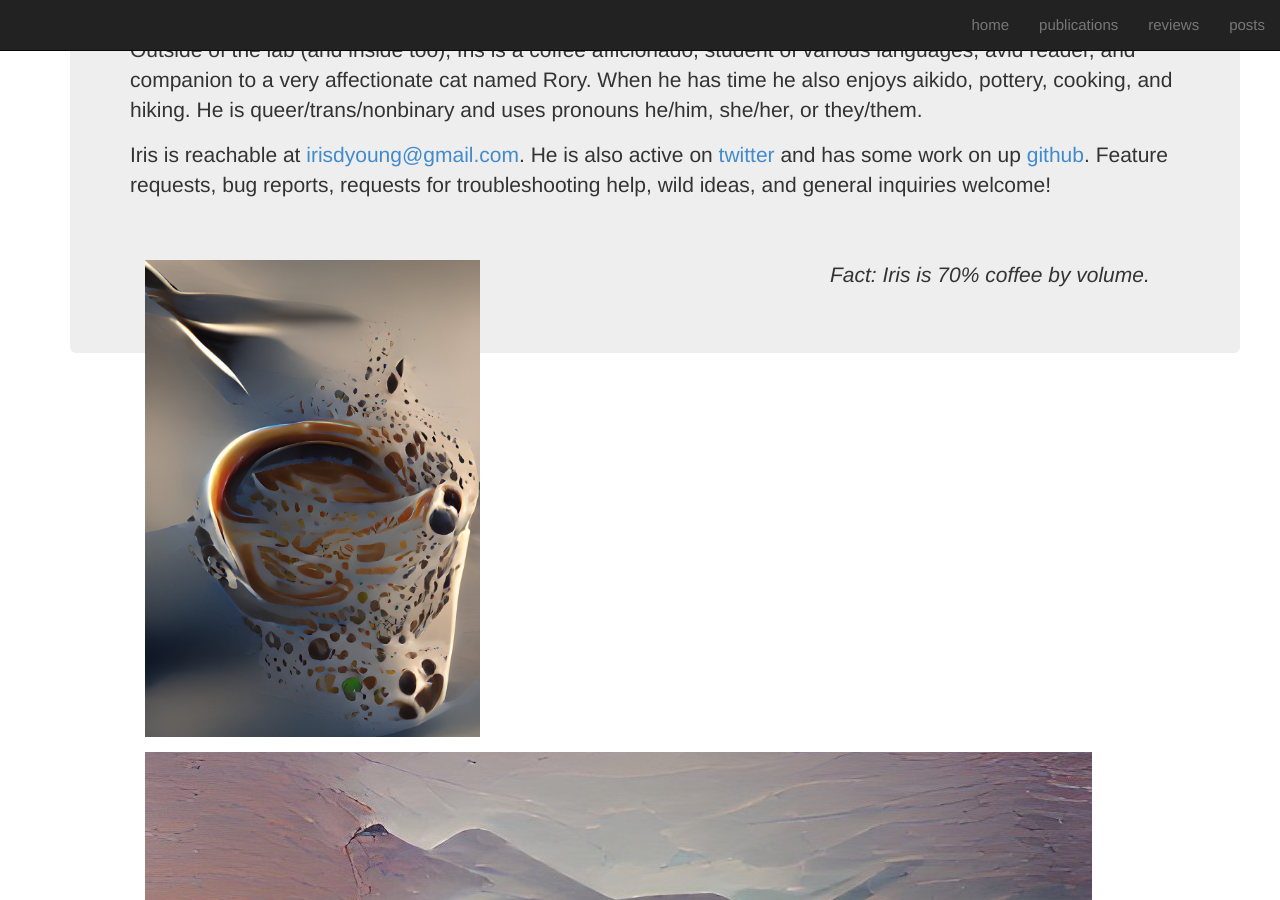
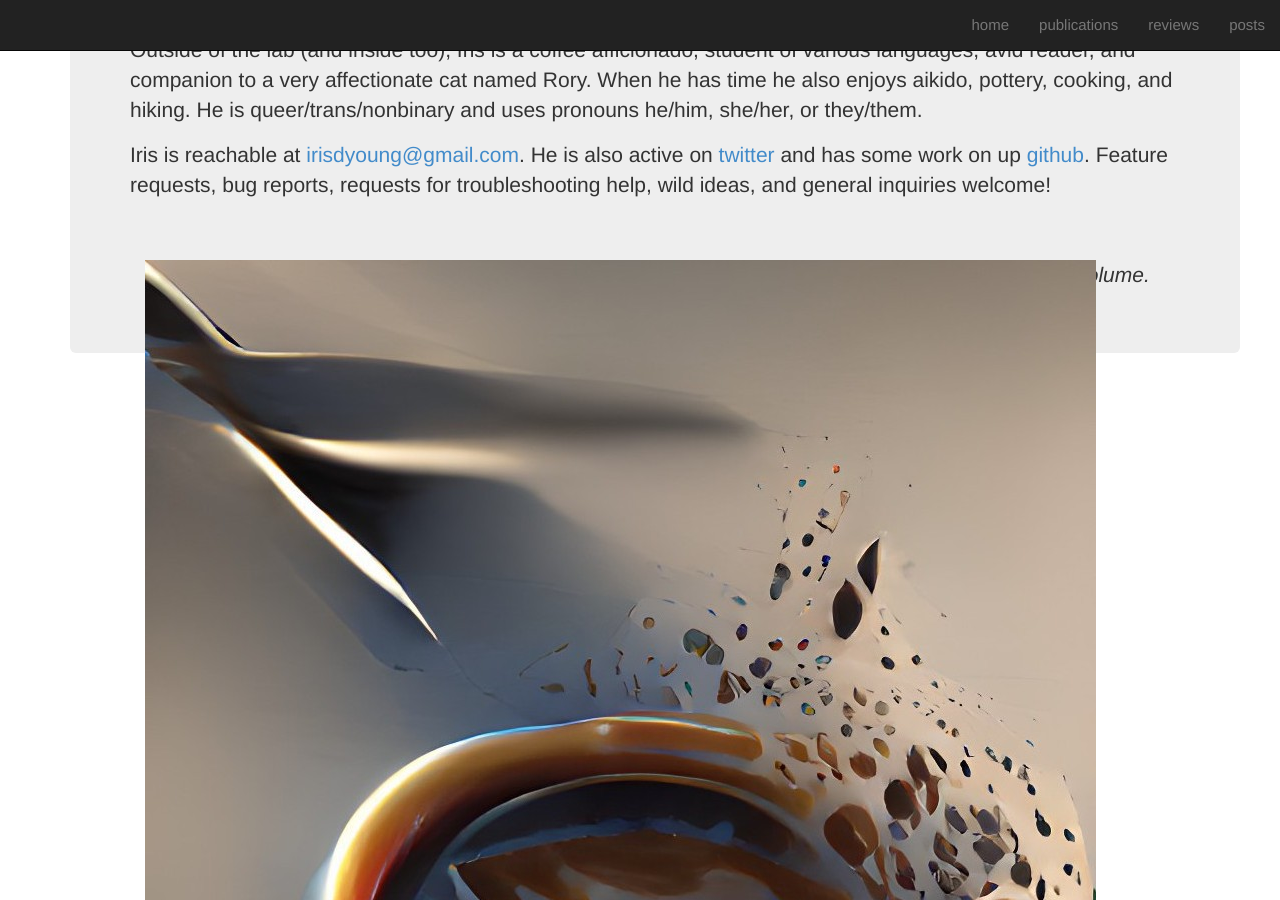
Before and after one commit to irisdyoung/irisdyoung.github.io, a Jekyll site: the page built from index.md, in a window 1280 px wide and 900 px high, scrolled down 578 px. Built offline with Jekyll 4.4.1, drawn with Linux system fonts in a browser that asks for light colours; nearby versions of some CDN libraries.

Commit message:
fix sizing

```diff
--- a/index.md
+++ b/index.md
@@ -20,10 +20,10 @@
 <br>
 
 <div class="col-sm-7 col-md-8">
-![science coffee art](static/img/art/sci_coffee_art.jpeg){:style="max-width: 50%; height: auto;"}
+![science coffee art](static/img/art/sci_coffee_art.jpeg){:style="max-height: 50; width:auto;"}
 </div>
 <div class="col-sm-7 col-md-8">
-![stormy ocean art](static/img/art/heavy_rains_and_ocean_storms.jpeg){:style="max-height: 200; width:auto;"}
+![stormy ocean art](static/img/art/heavy_rains_and_ocean_storms.jpeg){:style="max-height: 50; height:auto;"}
 </div>
 
 _Fact: Iris is 70% coffee by volume._
```
